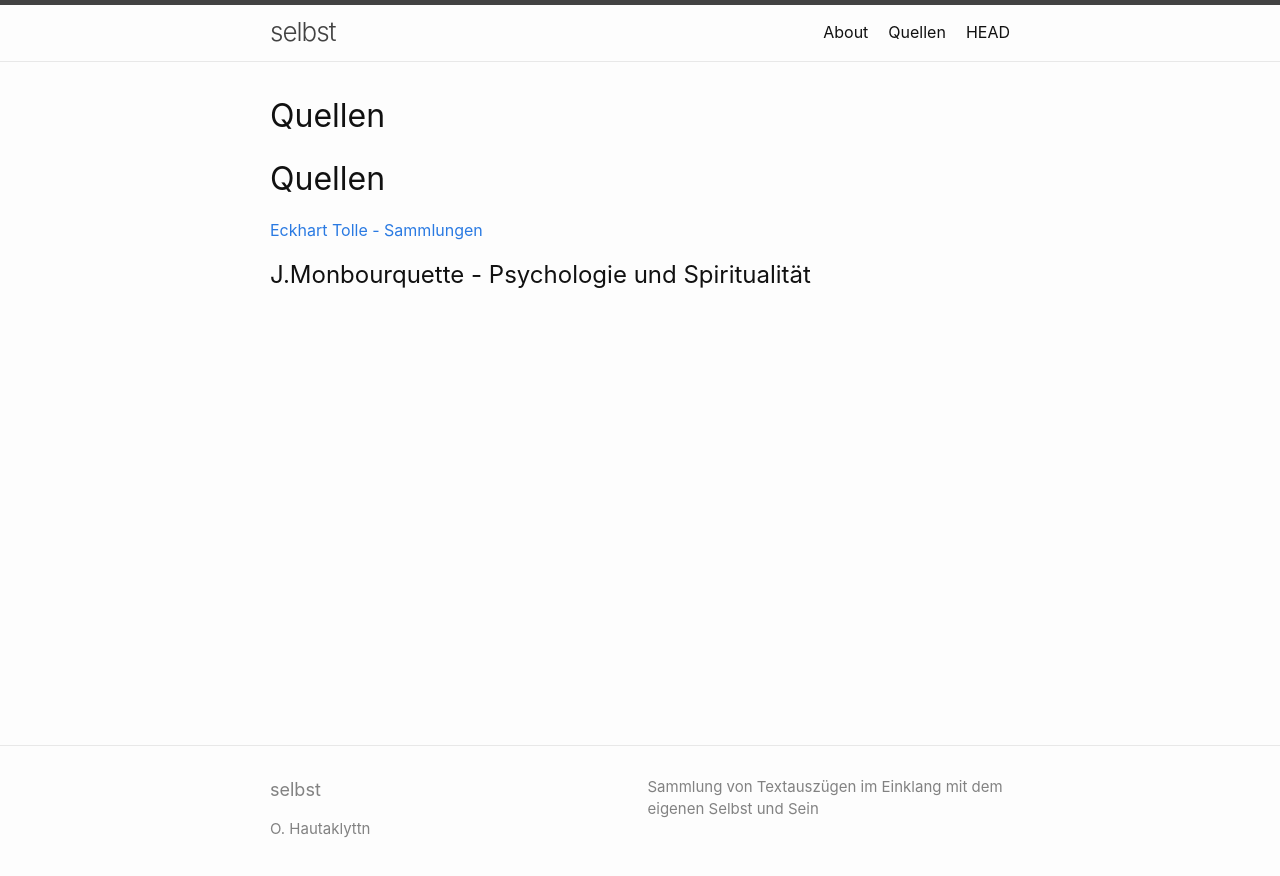
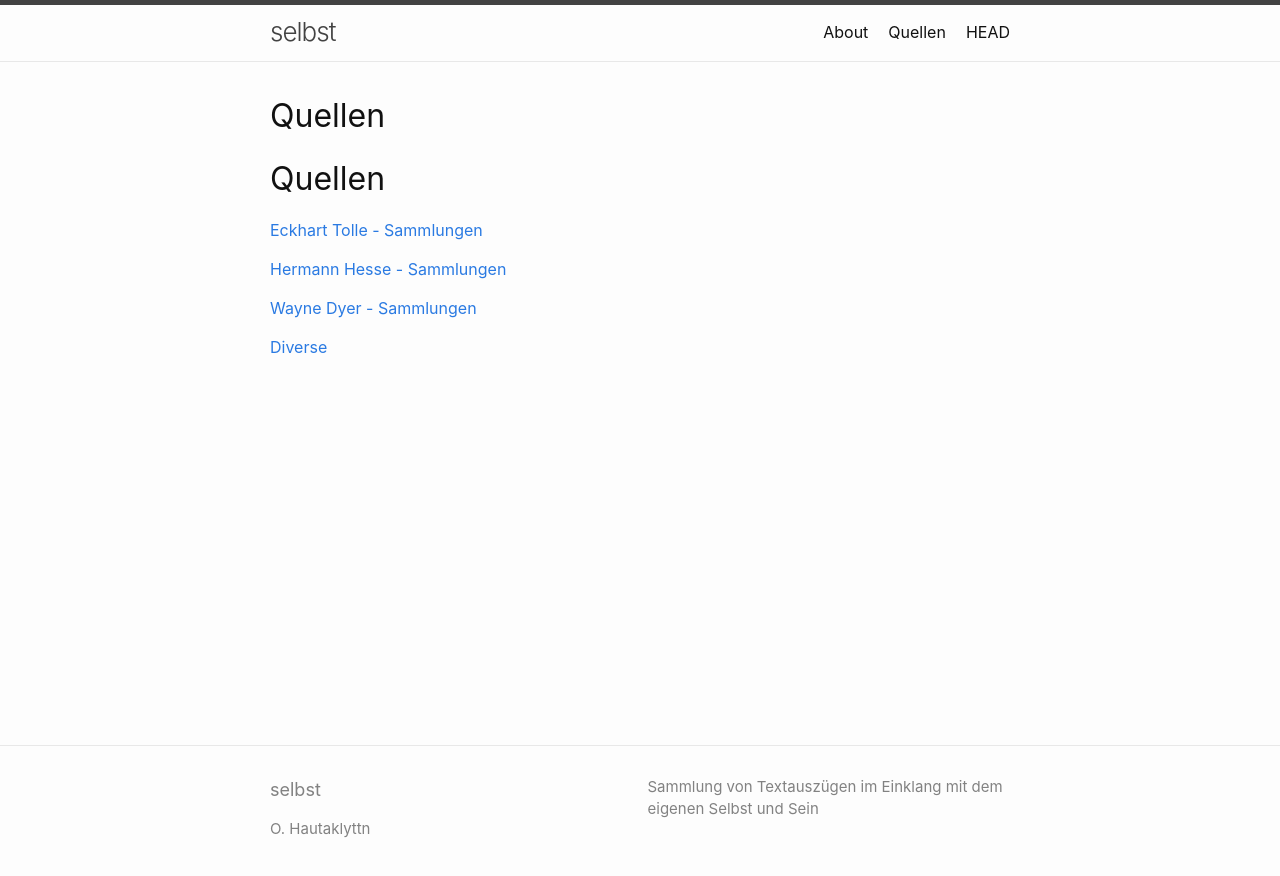
Before and after one commit to Hautaklyttn/-selbst-, a Jekyll site: the page built from docs/index.md, in a window 1280 px wide. Shown: the top 876 px of the page. Built offline with Jekyll 4.4.1, drawn with Linux system fonts in a browser that asks for light colours; our own code applies the rules of GitHub Pages for plain Markdown files.

Commit message:
Initial upload

```diff
--- a/docs/index.md
+++ b/docs/index.md
@@ -10,6 +10,10 @@ layout: home
 
 # Quellen
 
-[ Eckhart Tolle - Sammlungen](./eTolle.html)
+[Eckhart Tolle - Sammlungen](./eTolle.html)
 
-## J.Monbourquette - Psychologie und Spiritualität
+[Hermann Hesse - Sammlungen](./hHesse.html)
+
+[Wayne Dyer - Sammlungen](./wDyer.html)
+
+[Diverse](./various.html)
```
Also changed, not shown: docs/hHesse.md (added, +5 -0 lines), docs/various.md (added, +5 -0 lines), docs/wDyer.md (added, +5 -0 lines).
